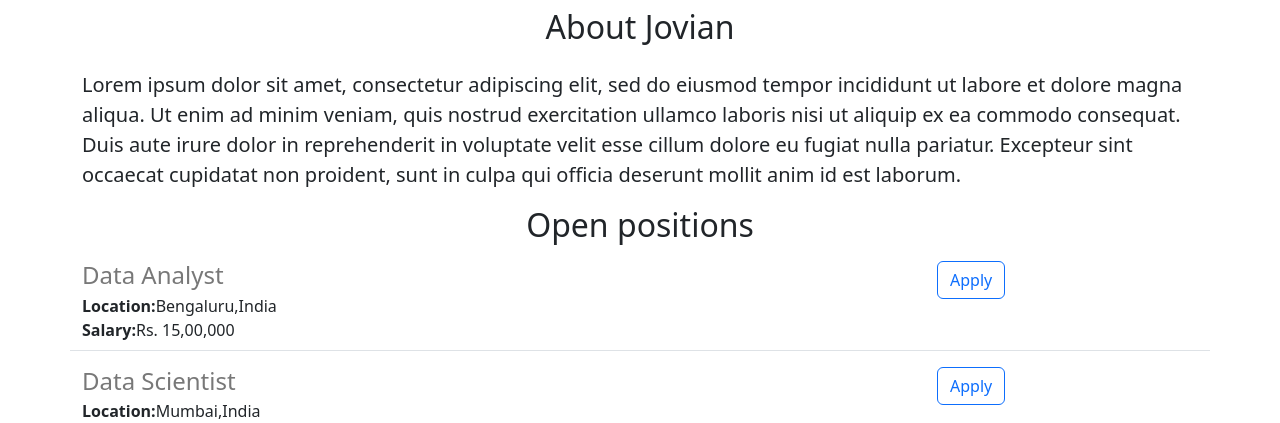
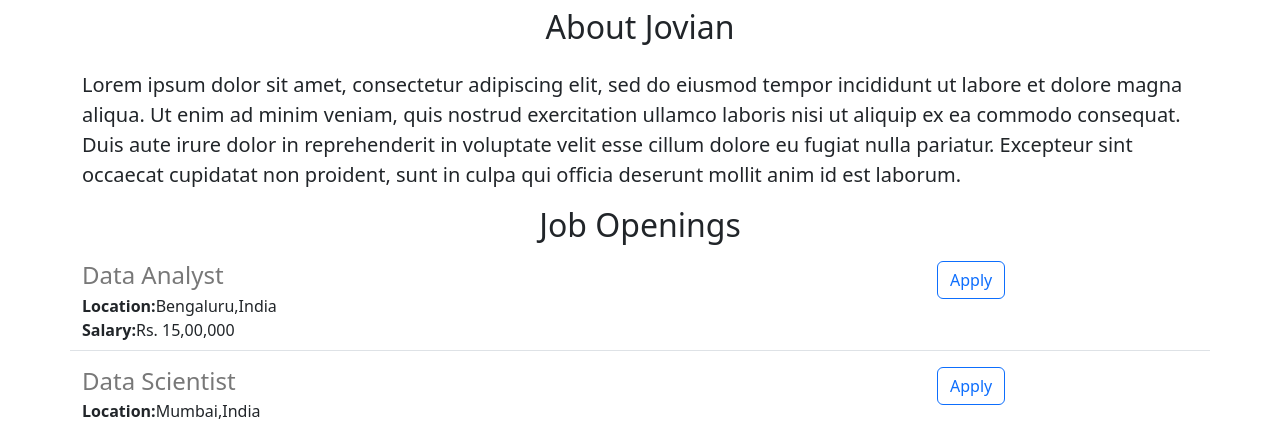
Before and after one commit to VidhulaaT/Jovian-career-webpage-flask, a Flask app: page / in a window 1280 px wide. Shown: the part 440-863 px from the top of the page. Run offline with Flask 2, Linux system fonts and the light colour scheme.

Commit message:
made some changes

```diff
--- a/templates/home.html
+++ b/templates/home.html
@@ -19,7 +19,7 @@
       <img class="img-fluid" id="banner" src="https://media.istockphoto.com/id/506351726/photo/recruiter-advertising-for-job-vacancies-searching-candidates-to-hire.jpg?s=612x612&w=0&k=20&c=JNtjXENGX7igzXRDCaifzEcRox2FCUPzF0hptTK3dRw=">
       <h2 class="text-center mt-2 mb-4 ">About Jovian</h2>
       <p class="lead">Lorem ipsum dolor sit amet, consectetur adipiscing elit, sed do eiusmod tempor incididunt ut labore et dolore magna aliqua. Ut enim ad minim veniam, quis nostrud exercitation ullamco laboris nisi ut aliquip ex ea commodo consequat. Duis aute irure dolor in reprehenderit in voluptate velit esse cillum dolore eu fugiat nulla pariatur. Excepteur sint occaecat cupidatat non proident, sunt in culpa qui officia deserunt mollit anim id est laborum.</p>
-      <h2 class="text-center mt-2">Open positions</h2>
+      <h2 class="text-center mt-2">Job Openings</h2>
       <p>
         {% for job in jobs %}
          {% include 'jobitem.html'%}
```
